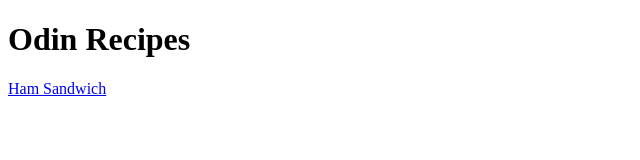
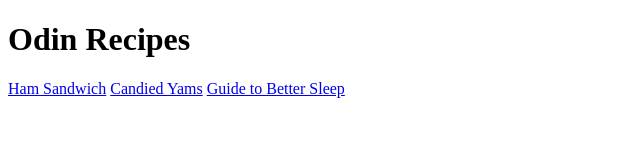
Before and after one commit to leightonnnnn/odin-recipes, a plain HTML site: page index.html in a window 1280 px wide. Shown: the whole page, without its empty margins (0-640 px from the left). Drawn offline with Linux system fonts and the light colour scheme.

Commit message:
Link sleep and yams to index

```diff
--- a/index.html
+++ b/index.html
@@ -9,5 +9,7 @@
 <body>
     <h1>Odin Recipes</h1>
     <a href="recipes/sandwich.html">Ham Sandwich</a>
+    <a href="recipes/yams.html">Candied Yams</a>
+    <a href="recipes/sleep.html">Guide to Better Sleep</a>
 </body>
 </html>
```
